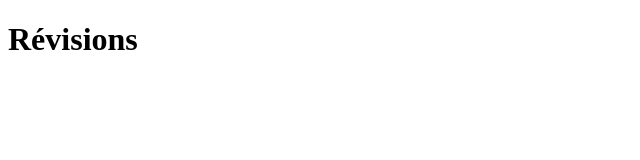
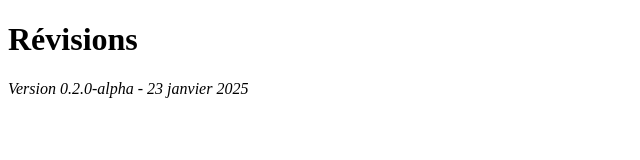
Before and after one commit to 2bcordeliers/2bcordeliers.github.io, an Astro site: page / in a window 1280 px wide. Shown: the whole page, without its empty margins (0-640 px from the left). Built offline with nearby package versions, Linux system fonts and the light colour scheme; Astro itself is replaced by a stand-in of ours.

Commit message:
display version number

```diff
--- a/package.json
+++ b/package.json
@@ -1,6 +1,6 @@
 {
   "name": "2bcordeliers.github.io",
-  "version": "0.2.0",
+  "version": "0.2.0-alpha",
   "scripts": {
     "dev": "astro dev",
     "build": "astro build",
--- a/src/layouts/BaseLayout.astro
+++ b/src/layouts/BaseLayout.astro
@@ -1,5 +1,9 @@
 ---
+import { version } from "package.json"
+
 const props = Astro.props
+const date = new Intl.DateTimeFormat("fr", { dateStyle: "long" })
+    .format(Date.now());
 ---
 
 <html lang="fr">
@@ -14,5 +18,6 @@ const props = Astro.props
     </head>
     <body>
         <slot />
+        <p><i>Version {version} - {date}</i></p>
     </body>
 </html>
```
Also changed, not shown: 1 other file.
